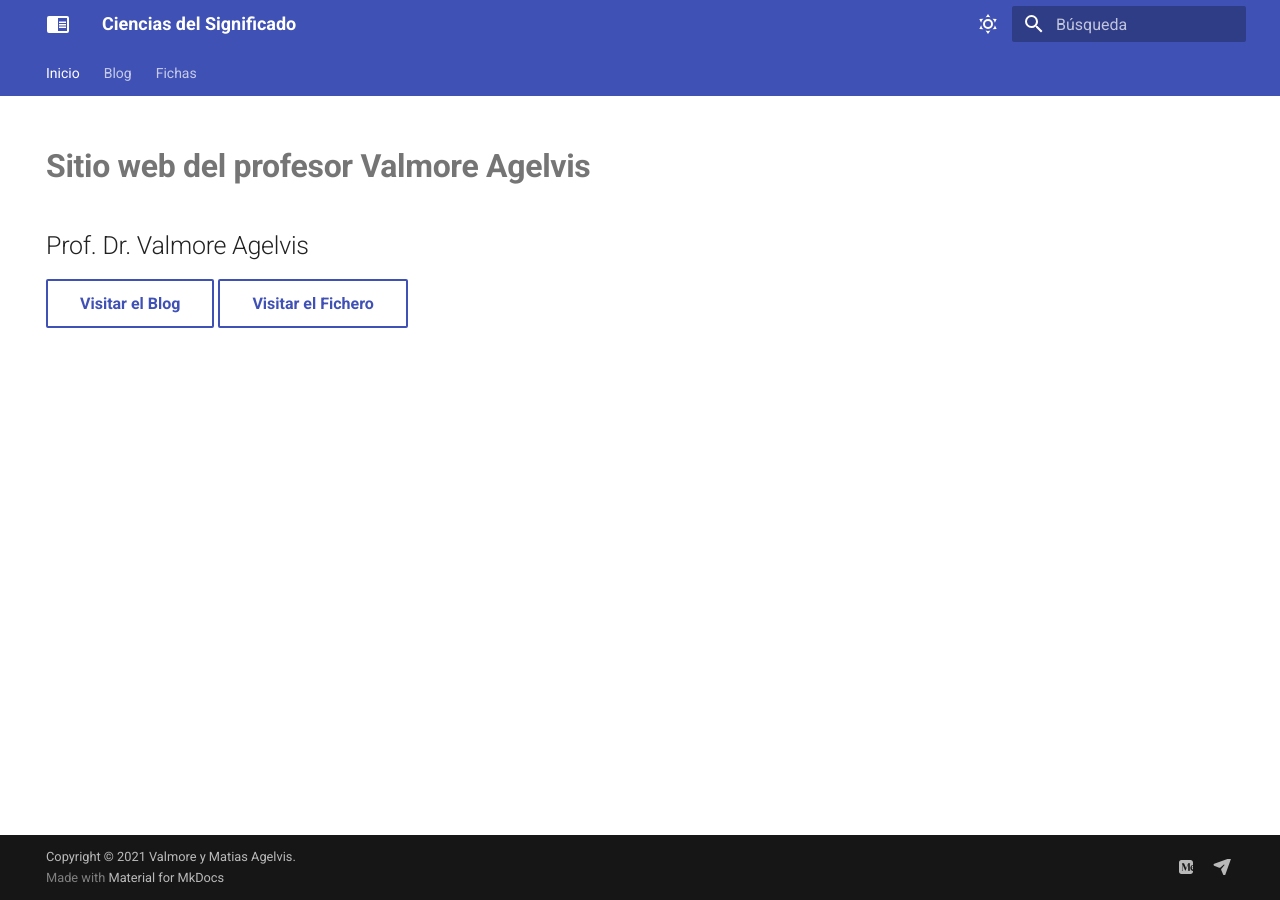
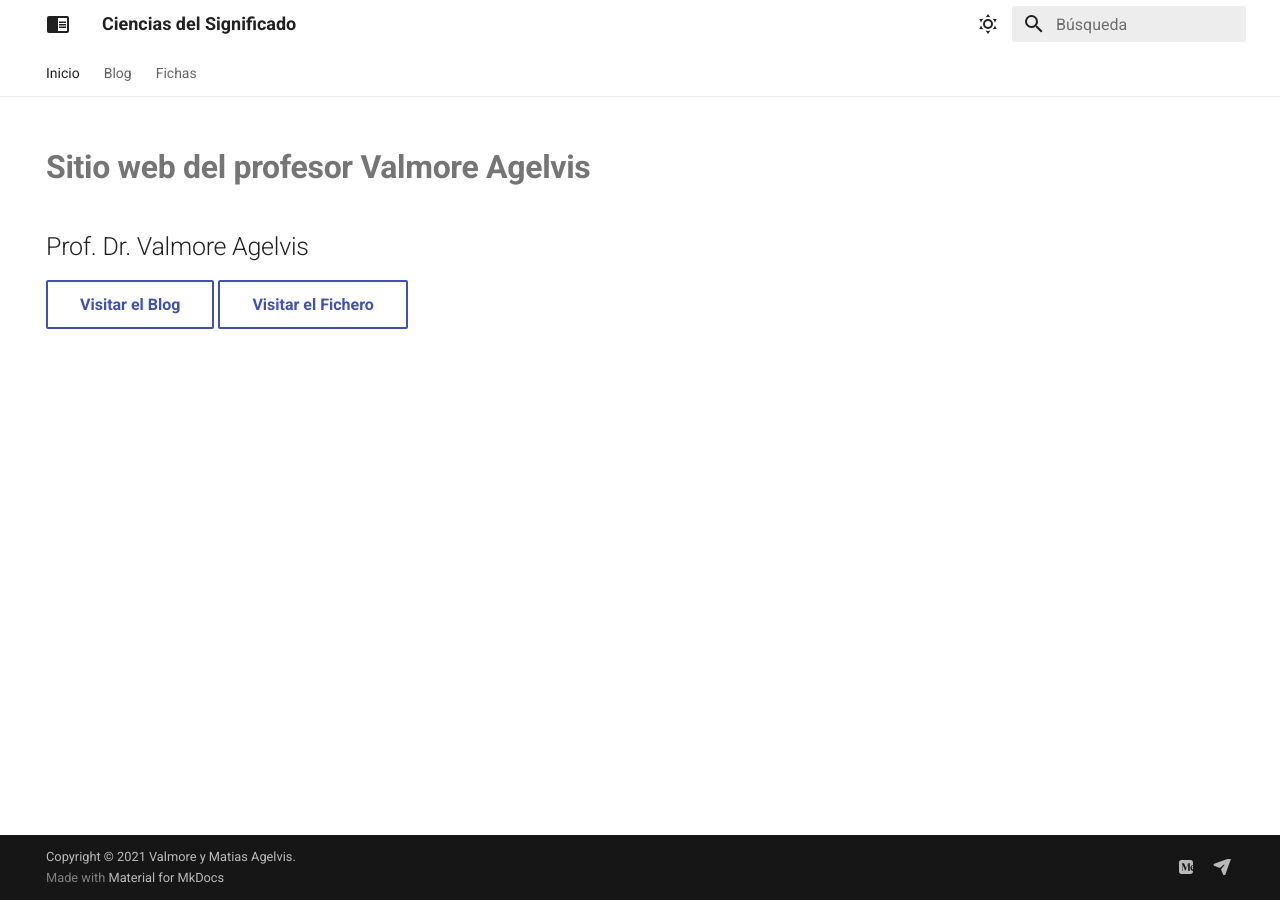
Before and after one commit to MatiasAgelvis/mkdocuval, an MkDocs documentation site: the page built from docs/index.md, in a window 1280 px wide. Built offline with MkDocs 1.6.1 and Material for MkDocs 9.7.7, drawn with Linux system fonts in a browser that asks for light colours.

Commit message:
addded css to correct bact to top button
also changed light theme palette

```diff
--- /dev/null
+++ b/docs/stylesheets/extra.css
@@ -0,0 +1,8 @@
+.md-top {
+     /*
+       prevents word breaking in viewports below 300px,
+       in some translated sites, where the 'back to top'
+       translation requires more characters
+    */
+    min-width: max-content;
+}
--- a/mkdocs.yml
+++ b/mkdocs.yml
@@ -22,17 +22,17 @@
     - search.share
   palette:
     - scheme: default
-      primary: indigo
-      accent: indigo
+      primary: white
+      accent: deep orange
       toggle:
         icon: material/weather-sunny
-        name: Cambiar a paleta oscura
+        name: Tema Diurno
     - scheme: slate
       primary: red
       accent: red
       toggle:
         icon: material/weather-night
-        name: Cambiar a paleta clara
+        name: Tema Nocturno
   favicon: images/dualbook.png
   icon:
     logo: material/book-open
@@ -50,3 +50,7 @@
 
 markdown_extensions:
   - attr_list
+
+
+extra_css:
+  - stylesheets/extra.css
```
